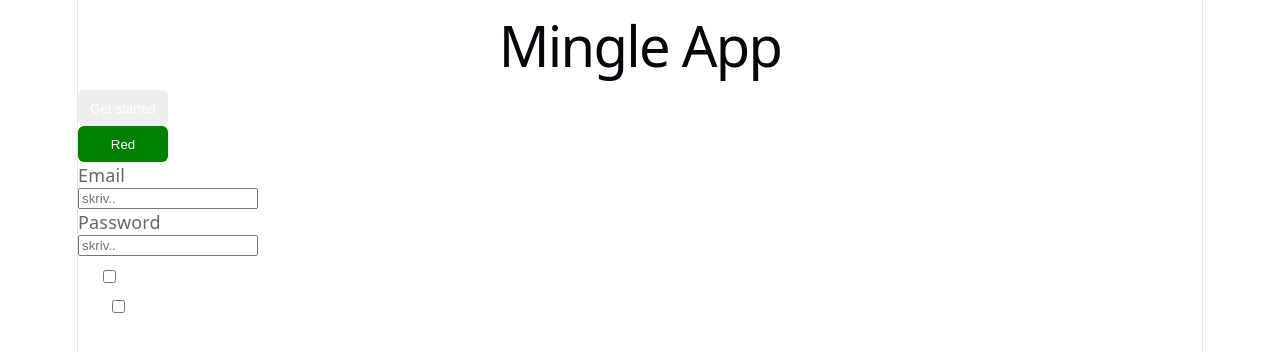
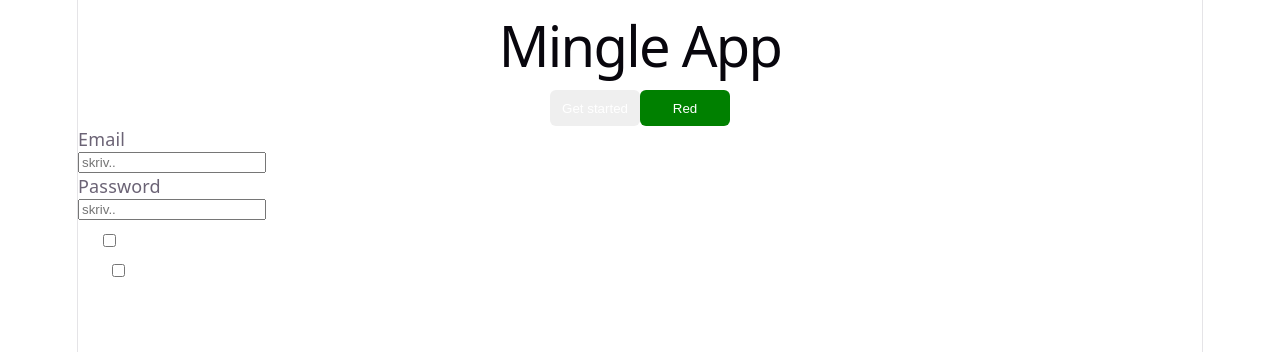
Before and after one commit to egirardo/mingle-app, a React (Vite) app in the folder client/: page / in a window 1280 px wide. Shown: the top 352 px of the page. Built offline with nearby package versions, Linux system fonts and the light colour scheme.

Commit message:
fixed form and buttons based on copilots sugestions

```diff
--- a/client/src/App.jsx
+++ b/client/src/App.jsx
@@ -7,19 +7,21 @@ function App() {
   return (
     <>
       <h1>Mingle App</h1>
-      <Button buttonName={"Get started"} />
-      <Button buttonName={"Red"} buttonColor={"green"} type={"button"} />
+      <form>
+        <Button buttonName="Get started" />
+        <Button buttonName="Red" buttonColor="green" />
 
-      <Form
-        formLabel={"Email"}
-        placeholder={"skriv.."}
-        type={"text"}
-        id={"email"}
-      />
-      <Form formLabel={"Password"} placeholder={"skriv.."} type={"text"} />
+        <Form
+          formLabel="Email"
+          placeholder="skriv.."
+          type="text"
+          id="email"
+        />
+        <Form formLabel="Password" placeholder="skriv.." type="text" />
 
-      <Checkbox checkboxLabel={"HTML"} />
-      <Checkbox checkboxLabel={"CSS"} />
+        <Checkbox checkboxLabel="HTML" />
+        <Checkbox checkboxLabel="CSS" />
+      </form>
     </>
   );
 }
--- a/client/src/components/Buttons/Button.jsx
+++ b/client/src/components/Buttons/Button.jsx
@@ -1,9 +1,9 @@
 import styles from "./Button.module.css";
 
-export default function Button({ buttonName, buttonColor, type }) {
-  const colorClass = buttonColor ? styles[buttonColor] ?? "" : "";
+export default function Button({ buttonName, buttonColor }) {
+  const colorClass = buttonColor ? (styles[buttonColor] ?? "") : "";
   return (
-    <button className={`${styles.button} ${colorClass}`} type={type}>
+    <button className={`${styles.button} ${colorClass}`} type="button">
       {buttonName}
     </button>
   );
--- a/client/src/components/Checkboxes/Checkbox.jsx
+++ b/client/src/components/Checkboxes/Checkbox.jsx
@@ -1,14 +1,13 @@
 import styles from "./Checkbox.module.css";
+import { useId } from "react";
 
-export default function Checkbox({ checkboxLabel }) {
+export default function Checkbox({ checkboxLabel, id, name }) {
+  const inputId = id ?? useId();
+  const inputName = name ?? id;
   return (
-    <form className={styles.checkbox}>
-      <input
-        type="checkbox"
-        id="checkboxLabel"
-        name="checkboxLabel"
-      />
-      <label htmlFor="checkboxLabel">{checkboxLabel}</label>
-    </form>
+    <div className={styles.checkbox}>
+      <input type="checkbox" id={inputId} name={inputName} />
+      <label htmlFor={inputId}>{checkboxLabel}</label>
+    </div>
   );
 }
--- a/client/src/components/Forms/Form.jsx
+++ b/client/src/components/Forms/Form.jsx
@@ -4,14 +4,17 @@ import styles from "./Form.module.css";
 export default function Form({ formLabel, placeholder, id, type }) {
   const inputId = id ?? useId();
   return (
-    <form className={styles.form}>
-      <label htmlFor={inputId}>{formLabel}</label>
+    <>
+      <label htmlFor={inputId} className={styles.form}>
+        {formLabel}
+      </label>
       <input
         type={type}
         id={inputId}
         name={inputId}
         placeholder={placeholder}
+        className={styles.form}
       />
-    </form>
+    </>
   );
 }
```
